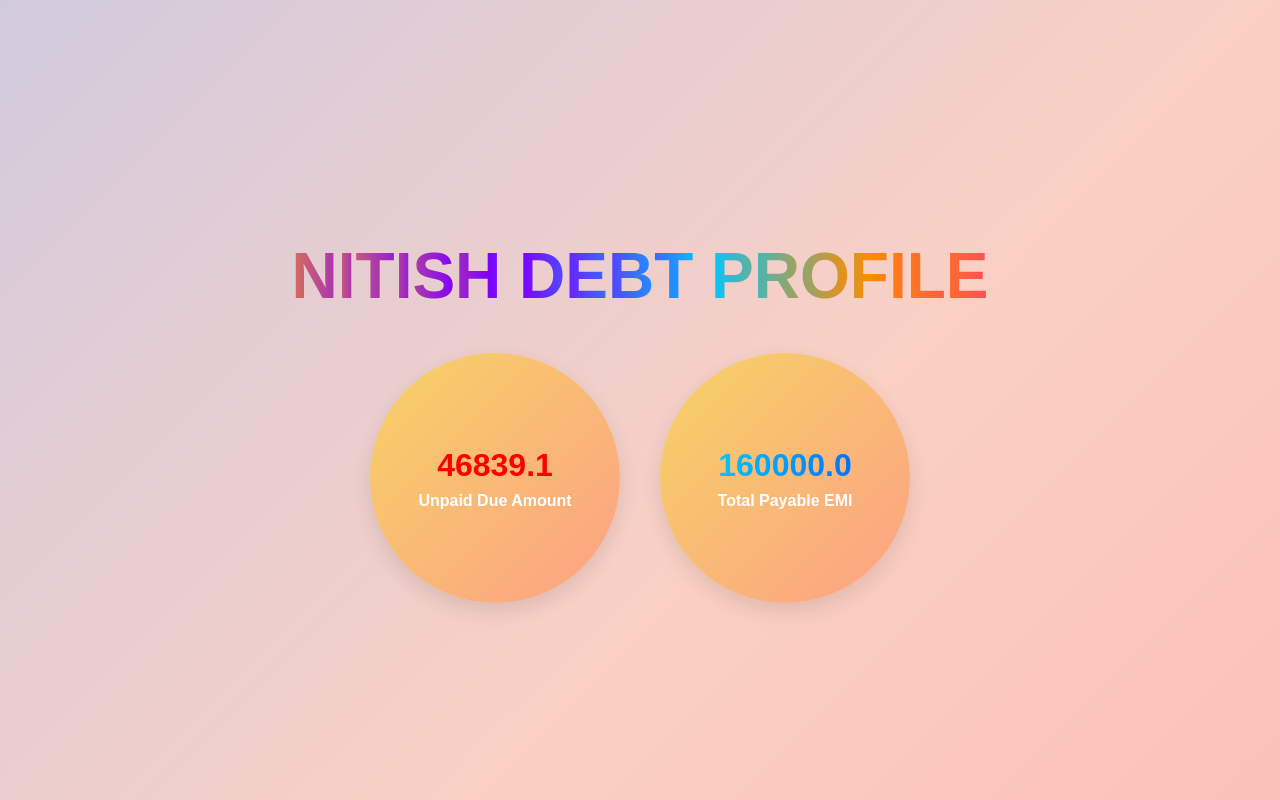
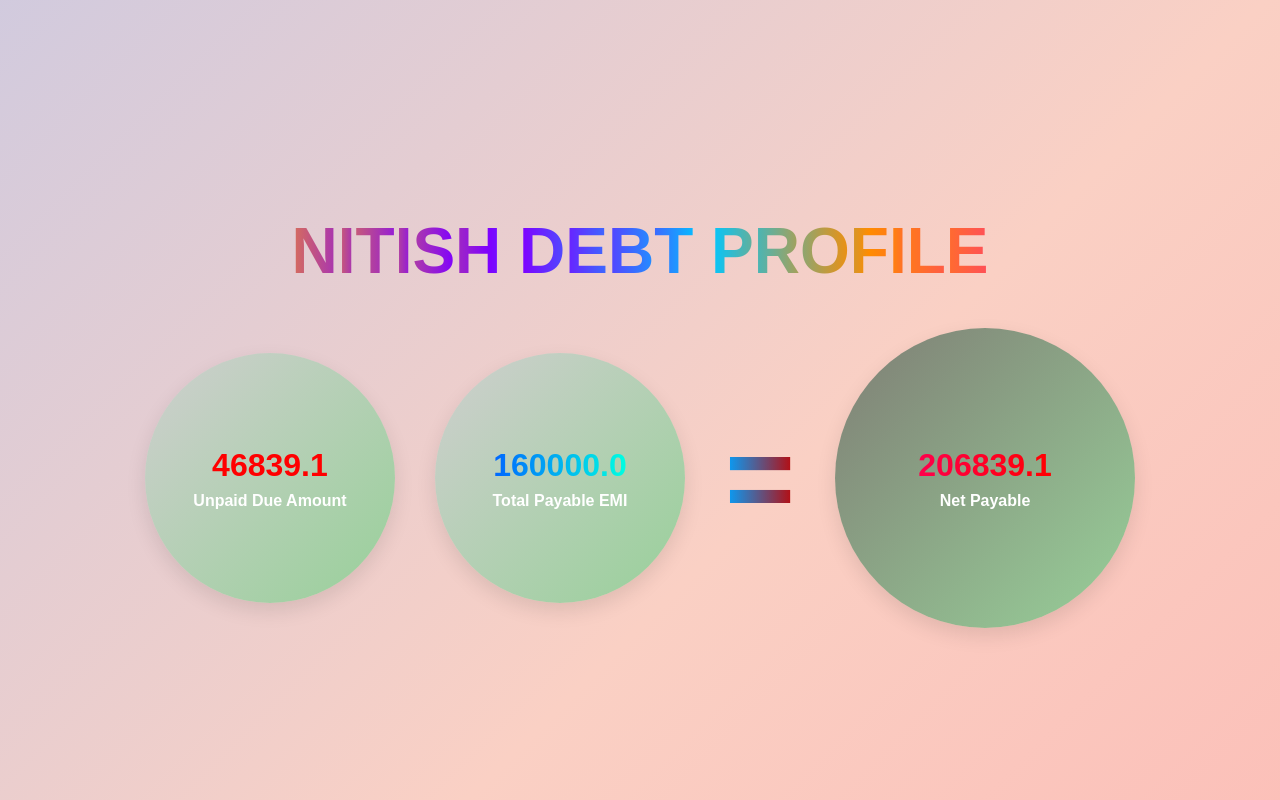
Before and after one commit to govindk8331/NitishDebt, a plain HTML site: page index.html in a window 1280 px wide. Drawn offline with Linux system fonts and the light colour scheme.

Commit message:
Update index.html

```diff
--- a/index.html
+++ b/index.html
@@ -81,8 +81,36 @@ body {
   justify-content:center;
   align-items:center;
   flex-direction:column;
-  background: linear-gradient(135deg,#f6d365,#fda085);
+  background: linear-gradient(135deg,#cfcfcf,#98d099);
   box-shadow:0 8px 20px rgba(0,0,0,0.1);
+  transition: transform 0.5s ease;
+  position:relative;
+  animation: float 5s ease-in-out infinite alternate;
+}
+
+.circle1 {
+  width:300px;
+  height:300px;
+  border-radius:50%;
+  display:flex;
+  justify-content:center;
+  align-items:center;
+  flex-direction:column;
+  background: linear-gradient(135deg,#7f7e75,#98d099);
+  box-shadow:0 8px 20px rgba(0,0,0,0.1);
+  transition: transform 0.5s ease;
+  position:relative;
+  animation: float 5s ease-in-out infinite alternate;
+}
+
+.circle2 {
+
+
+  display:flex;
+  justify-content:center;
+  align-items:center;
+  flex-direction:column;
+
   transition: transform 0.5s ease;
   position:relative;
   animation: float 5s ease-in-out infinite alternate;
@@ -106,16 +134,43 @@ body {
   transition: transform 0.3s ease;
 }
 
+#ttotal{
+   font-size:45px;
+  font-weight:bold;
+  color:rgb(255, 48, 48);
+  transition: transform 0.3s ease;
+}
+
 #interest:hover {transform: scale(1.3);}
 
 #total {
   font-size:32px;
   font-weight:bold;
-  background: linear-gradient(90deg, #00c6ff, #0072ff);
+  background: linear-gradient(90deg, #0066ff, #00ffe1);
   -webkit-background-clip: text;
   -webkit-text-fill-color: transparent;
   transition: transform 0.3s ease;
 }
+
+#ttotal{
+   font-size:32px;
+  font-weight:bold;
+  background: linear-gradient(90deg, #ff004c, #ff0000);
+  -webkit-background-clip: text;
+  -webkit-text-fill-color: transparent;
+  transition: transform 0.3s ease;
+}
+#ttotal:hover {transform: scale(1.3);}
+
+#equal{
+   font-size:32px;
+  font-weight:bold;
+  background: linear-gradient(90deg, #00a2ff, #be0606);
+  -webkit-background-clip: text;
+  -webkit-text-fill-color: transparent;
+  transition: transform 0.3s ease;
+}
+#equal:hover {transform: scale(1.3);}
 
 #total:hover {transform: scale(1.3);}
 
@@ -132,6 +187,9 @@ body {
   .circle{ width:140px; height:140px;}
   #interest,#total{font-size:24px;}
   .label{font-size:14px;}
+}
+#equal{
+  font-size: 15vh;
 }
 </style>
 </head>
@@ -150,6 +208,16 @@ body {
 
 </div>
 
+<div class="circle2">
+  <div id="equal">=</div>
+</div>
+
+<div class="circle1">
+    <div class="value" id="ttotal">0</div>
+    <div class="label">Net Payable</div>
+
+</div>
+<!-- ------------------------------------------------------------- -->
 <script>
 // Animate heading letters individually
 const heading = document.getElementById("debt-heading");
@@ -201,7 +269,10 @@ function runSimulation(customDate){
   for(let i=0;i<monthsElapsed;i++) processMonth(i);
   document.getElementById("interest").textContent=missedEmi.toFixed(1);
   document.getElementById("total").textContent=totalPayable.toFixed(1);
+  let ttotal = totalPayable+missedEmi;
+  document.getElementById("ttotal").textContent=ttotal.toFixed(1);
 }
+
 
 runSimulation();
 </script>
```
